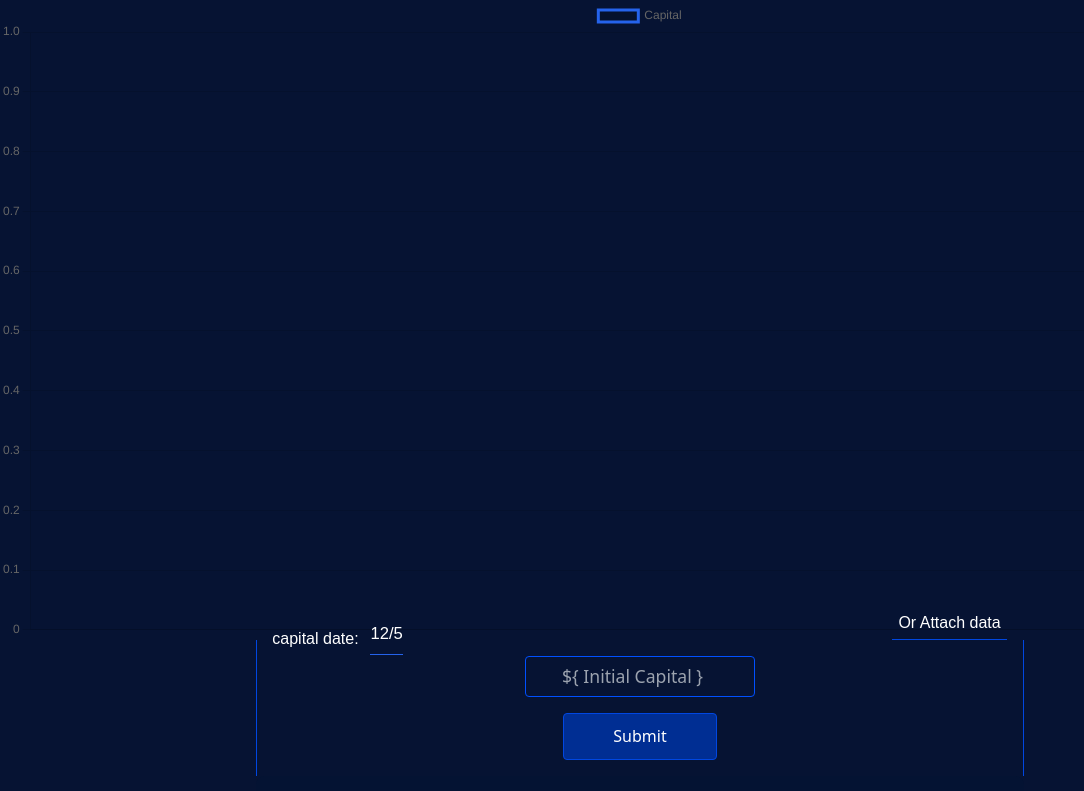
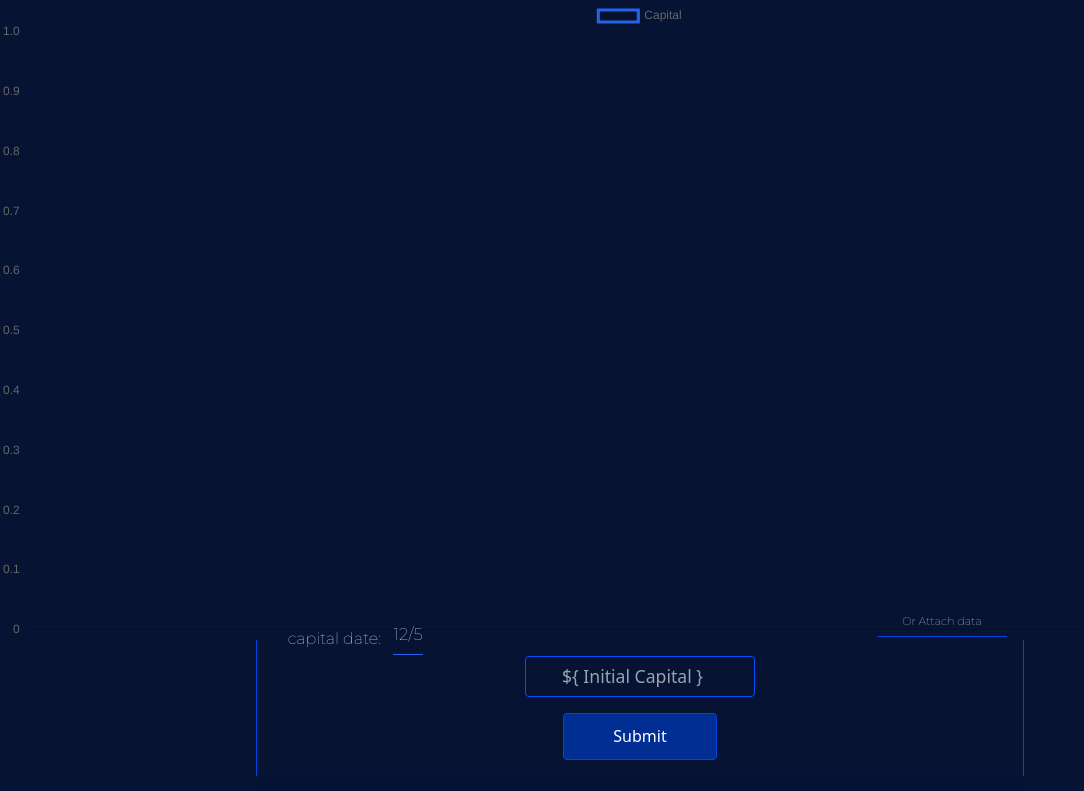
Before and after one commit to AlanTyping/trading-app, a React (Create React App) app: page / in a window 1280 px wide. Shown: the top 791 px of the page, without its empty margins (0-1084 px from the left). Built offline with nearby package versions, Linux system fonts and the light colour scheme.

Commit message:
new changes

```diff
--- a/src/routes/chart/components/forms/form2/Form2.tsx
+++ b/src/routes/chart/components/forms/form2/Form2.tsx
@@ -30,11 +30,11 @@ export default function Form2() {
 
   return (
     <form onSubmit={handleSubmit} id='initial-form' className='w-full h-full flex items-center justify-center text-white relative flex-col border-r-[1px] border-l-[1px] border-[#0047e1]'>
-      <div className='absolute flex top-[-16%] justify-evenly left-[2%] h-[30%] si items-center flex-row justify-center'>
-        <p>capital date:</p>
+      <div className='absolute flex top-[-16%] justify-evenly left-[4%] h-[30%] si items-center flex-row justify-center'>
+        <p className='montserrat'>capital date:</p>
         <DateDisplay
           Class={
-            'h-[80%] w-[28%] ml-[10%] second-form-date hover:bg-blue-600 text-white text-[1.04rem] border-b-[1px] border-blue-600 hover:cursor-pointer text-center hover:rounded'
+            'h-[80%] w-[35%] ml-[10%] montserrat second-form-date hover:bg-blue-600 text-white text-[1.04rem] border-b-[1px] border-blue-600 hover:cursor-pointer text-center hover:rounded'
           } />
       </div>
 
@@ -47,10 +47,10 @@ export default function Form2() {
           className='min-w-[100px] w-[20%] h-[35%] min-h-[35px]
           border-[1px] border-[#0047e1] rounded bg-[#002e93] hover:bg-[#0047e1]'>Submit</button>
       </div>
-      <div className='h-[25%] min-h-[30px] w-[15%] hover:rounded hover:bg-[#0047e1]
-      flex justify-center border-b-[1px] border-[#0047e1] items-center absolute top-[-25%] right-4'
+      <div className='h-[23%] min-h-[25px] w-[17%] hover:rounded hover:bg-[#0047e1]
+      flex justify-center border-b-[1px] montserrat border-[#0047e1] items-center absolute top-[-25%] right-4'
         id='data-push'>
-        <h4>Or Attach data</h4>
+        <h4 className='text-[0.7rem]'>Or Attach data</h4>
         <DataPush />
       </div>
     </form>
--- a/src/routes/chart/components/forms/form2/form2.css
+++ b/src/routes/chart/components/forms/form2/form2.css
@@ -1,15 +1,17 @@
 @import url('https://fonts.googleapis.com/css2?family=Montserrat:wght@100&display=swap');
 
-p, h4 {
+p,
+h4 {
     white-space: nowrap;
-    font-family: sans-serif;
+
 }
 
+.montserrat {
+    font-family: 'Montserrat', sans-serif;
+}
 
 @media (max-width: 600px) {
-    #second-form-date {
-
-    }
+    #second-form-date {}
 
     .si {
         width: 40%;
```
